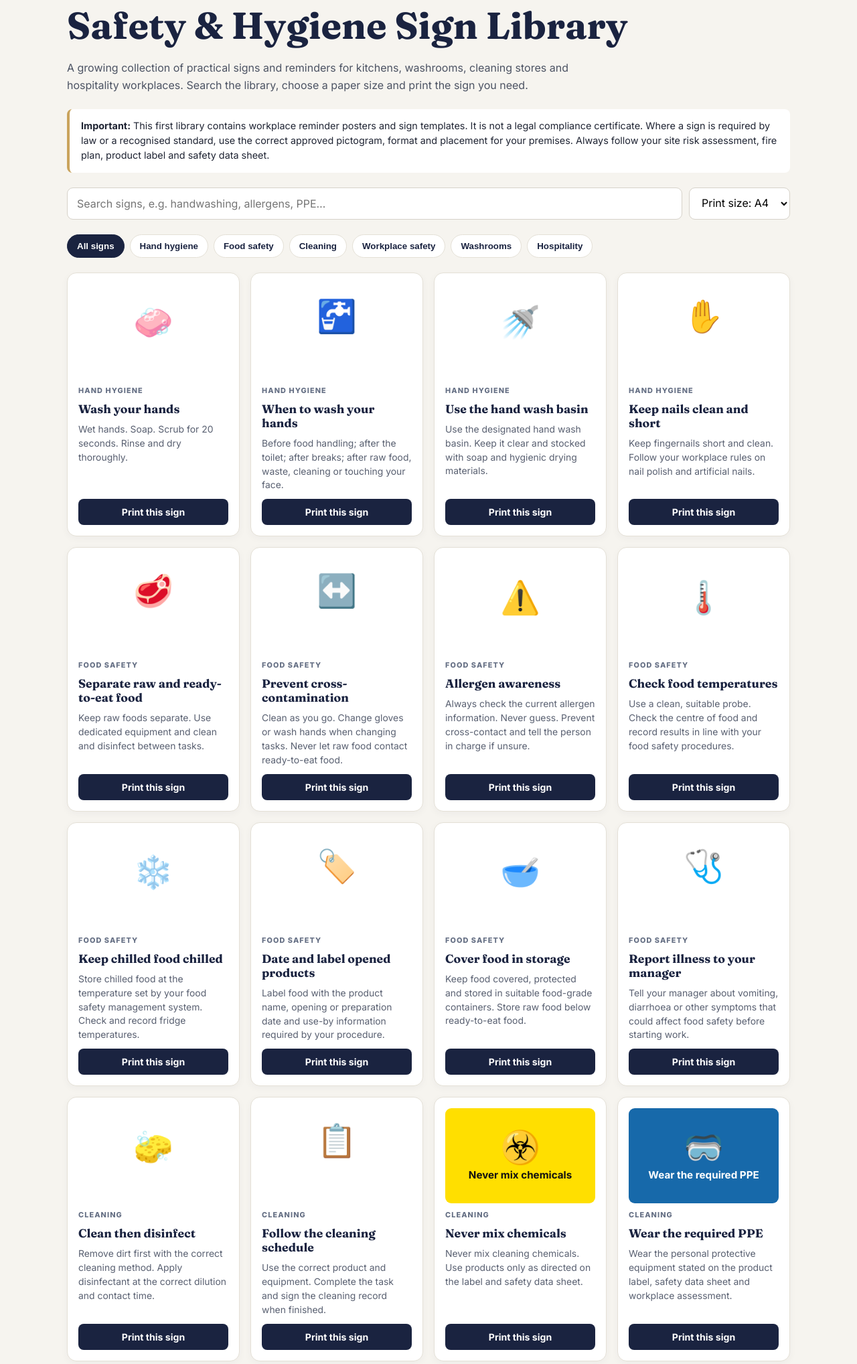
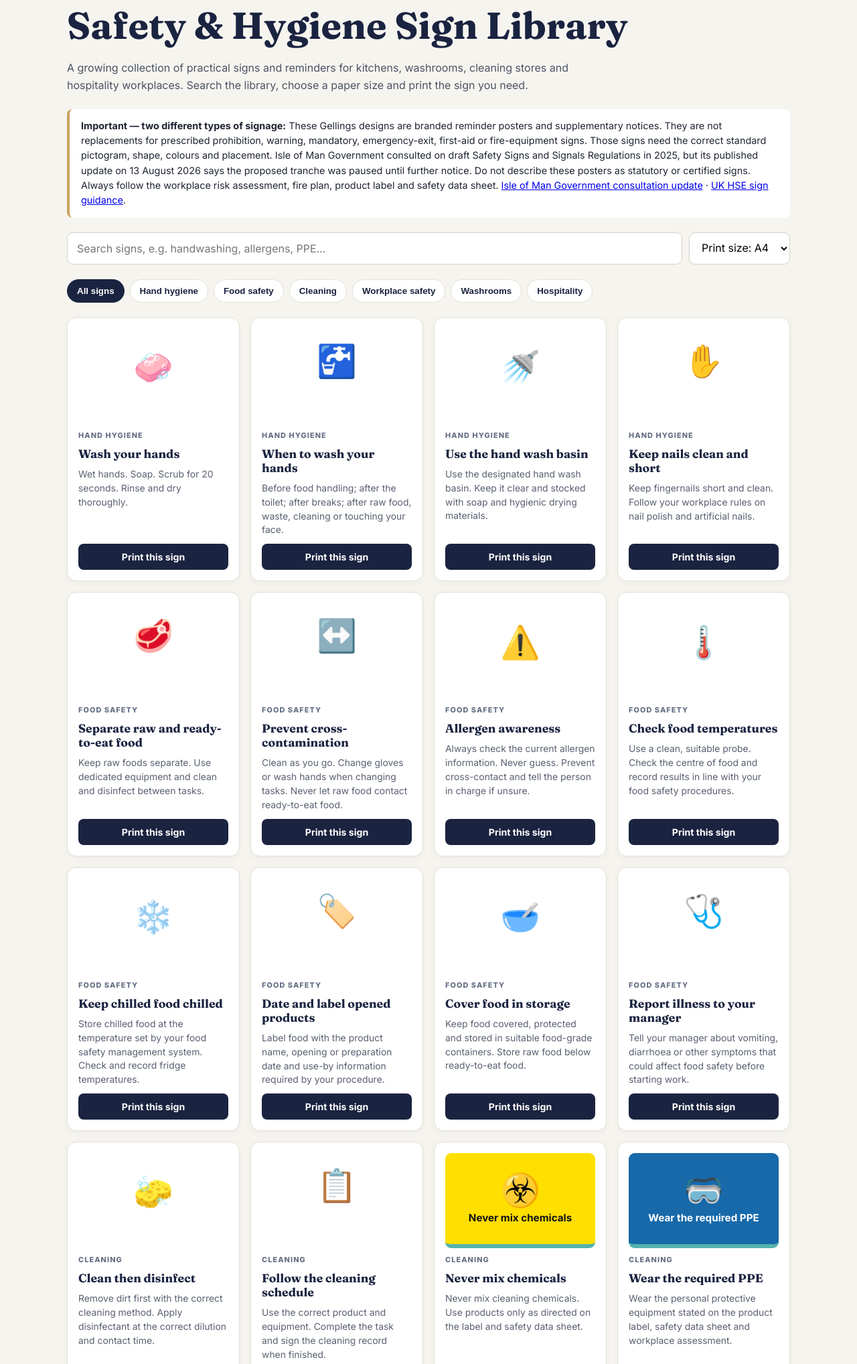
Before and after one commit to Gellingsiom/Training-portal, a plain HTML site: page signs/index.html in a window 1280 px wide. Shown: the part 126-2163 px from the top of the page at 67% size. Drawn offline with Linux system fonts and the light colour scheme.

Commit message:
Refine sign library artwork and clarify statutory sign distinction

```diff
--- a/signs/index.html
+++ b/signs/index.html
@@ -20,7 +20,7 @@ h1,h2{font-family:Fraunces,Georgia,serif;color:var(--navy)}h1{font-size:clamp(2r
 .grid{display:grid;grid-template-columns:repeat(auto-fit,minmax(245px,1fr));gap:16px}.card{background:white;border:1px solid var(--line);border-radius:14px;padding:16px;display:flex;flex-direction:column;gap:10px;box-shadow:0 3px 12px #1a23400a}
 .preview{height:142px;border-radius:9px;display:grid;place-items:center;padding:16px;text-align:center;position:relative;overflow:hidden}
 .preview .symbol{font-size:3rem;line-height:1}.preview strong{display:block;font-size:.95rem;max-width:22ch;margin-top:8px}
-.preview.branding{background:var(--navy);color:white;border-bottom:6px solid var(--teal)}.preview.branding .symbol{color:var(--brass)}
+.preview.branding,.preview.mandatory,.preview.warning,.preview.prohibition,.preview.safe{background:var(--navy);color:white;border:0;border-bottom:6px solid var(--teal)}.preview.branding .symbol,.preview.mandatory .symbol,.preview.warning .symbol,.preview.prohibition .symbol,.preview.safe .symbol{color:var(--brass)}
 .preview.mandatory{background:#1769aa;color:white}.preview.warning{background:#ffdf00;color:#111}.preview.prohibition{background:#fff;color:#c62828;border:9px solid #c62828}.preview.safe{background:#16834a;color:white}
 .meta{font-size:.68rem;font-weight:800;letter-spacing:.1em;text-transform:uppercase;color:var(--mute)}.card h3{font:700 1.1rem Fraunces,Georgia,serif;color:var(--navy);margin:0}.card p{font-size:.87rem;line-height:1.5;color:#596071;margin:0;flex:1}
 .card button{border:0;background:var(--navy);color:white;border-radius:8px;padding:11px 14px;font:700 .88rem Inter;cursor:pointer}.card button:hover{background:#303d68}
@@ -34,7 +34,7 @@ footer{background:var(--navy);color:#d5dbea;padding:22px;text-align:center;font-
 <div class="eyebrow">Gellings · Workplace resources</div>
 <h1>Safety & Hygiene Sign Library</h1>
 <p class="intro">A growing collection of practical signs and reminders for kitchens, washrooms, cleaning stores and hospitality workplaces. Search the library, choose a paper size and print the sign you need.</p>
-<div class="notice"><b>Important:</b> This first library contains workplace reminder posters and sign templates. It is not a legal compliance certificate. Where a sign is required by law or a recognised standard, use the correct approved pictogram, format and placement for your premises. Always follow your site risk assessment, fire plan, product label and safety data sheet.</div>
+<div class="notice"><b>Important — two different types of signage:</b> These Gellings designs are branded reminder posters and supplementary notices. They are not replacements for prescribed prohibition, warning, mandatory, emergency-exit, first-aid or fire-equipment signs. Those signs need the correct standard pictogram, shape, colours and placement. Isle of Man Government consulted on draft Safety Signs and Signals Regulations in 2025, but its published update on 13 August 2026 says the proposed tranche was paused until further notice. Do not describe these posters as statutory or certified signs. Always follow the workplace risk assessment, fire plan, product label and safety data sheet. <a href="https://consult.gov.im/environment-food-and-agriculture/safety-signs-and-signals-regulations-2025/consult_view/" target="_blank" rel="noopener">Isle of Man Government consultation update</a> · <a href="https://www.hse.gov.uk/workplace-health/signs.htm" target="_blank" rel="noopener">UK HSE sign guidance</a>.</div>
 <div class="tools"><input id="search" type="search" placeholder="Search signs, e.g. handwashing, allergens, PPE…" aria-label="Search signs"><select id="size" aria-label="Print size"><option value="A4">Print size: A4</option><option value="A3">Print size: A3</option></select></div>
 <div class="tabs" id="tabs"></div><div class="grid" id="grid"></div>
 </main><footer>Gellings · The Happy Hygiene & Hospitality People · Isle of Man</footer>
@@ -77,7 +77,7 @@ function draw(){tabs.innerHTML=categories.map(c=>'<button class="tab '+(c===acti
 const q=search.value.toLowerCase();const list=signs.filter(s=>(active==="All signs"||s[0]===active)&&s.join(" ").toLowerCase().includes(q));
 grid.innerHTML=list.length?list.map((s)=>{const i=signs.indexOf(s);return '<article class="card"><div class="preview '+s[4]+'"><div><div class="symbol">'+s[3]+'</div><strong>'+s[1]+'</strong></div></div><div class="meta">'+s[0]+'</div><h3>'+s[1]+'</h3><p>'+s[2]+'</p><button data-print="'+i+'">Print this sign</button></article>'}).join(''):'<div class="empty">No signs match that search. Try another word.</div>';
 grid.querySelectorAll("[data-print]").forEach(b=>b.onclick=()=>printSign(signs[Number(b.dataset.print)]));}
-function printSign(s){const size=document.getElementById("size").value;const type=s[4];const colours={brand:{bg:"#1a2340",fg:"#fff",accent:"#54b2ac",symbol:"#c9a35c"},mandatory:{bg:"#1769aa",fg:"#fff",accent:"#fff",symbol:"#fff"},warning:{bg:"#ffdf00",fg:"#111",accent:"#111",symbol:"#111"},prohibition:{bg:"#fff",fg:"#b71c1c",accent:"#b71c1c",symbol:"#b71c1c"},safe:{bg:"#16834a",fg:"#fff",accent:"#fff",symbol:"#fff"}}[type];
+function printSign(s){const size=document.getElementById("size").value;const type=s[4];const colours={bg:"#1a2340",fg:"#fff",accent:"#54b2ac",symbol:"#c9a35c"};
 const w=size==="A3"?"297mm":"210mm",h=size==="A3"?"420mm":"297mm";
 const html='<!doctype html><html><head><meta charset="utf-8"><title>'+s[1]+' | Gellings</title><style>@page{size:'+size+' portrait;margin:0}*{box-sizing:border-box}body{margin:0;font-family:Arial,sans-serif}.sheet{width:'+w+';height:'+h+';padding:12mm;background:'+colours.bg+';color:'+colours.fg+';display:flex;flex-direction:column;justify-content:center;align-items:center;text-align:center;border:7mm solid '+colours.accent+';-webkit-print-color-adjust:exact;print-color-adjust:exact}.mark{font-size:48pt;color:'+colours.symbol+';margin-bottom:18mm}.title{font-size:34pt;font-weight:800;line-height:1.12;max-width:90%;text-transform:uppercase}.message{font-size:20pt;line-height:1.45;max-width:84%;margin-top:15mm}.brand{margin-top:auto;padding-top:16mm;font-weight:800;letter-spacing:.12em;font-size:14pt;color:'+colours.accent+'}.sub{font-size:9pt;letter-spacing:.12em;margin-top:3mm}</style></head><body><div class="sheet"><div class="mark">'+s[3]+'</div><div class="title">'+s[1]+'</div><div class="message">'+s[2]+'</div><div class="brand">GELLINGS</div><div class="sub">THE HAPPY HYGIENE & HOSPITALITY PEOPLE</div></div><script>window.onload=()=>window.print()<\/script></body></html>';
 const win=window.open("","_blank");if(!win){alert("Please allow pop-ups to print this sign.");return}win.document.write(html);win.document.close();}
```
